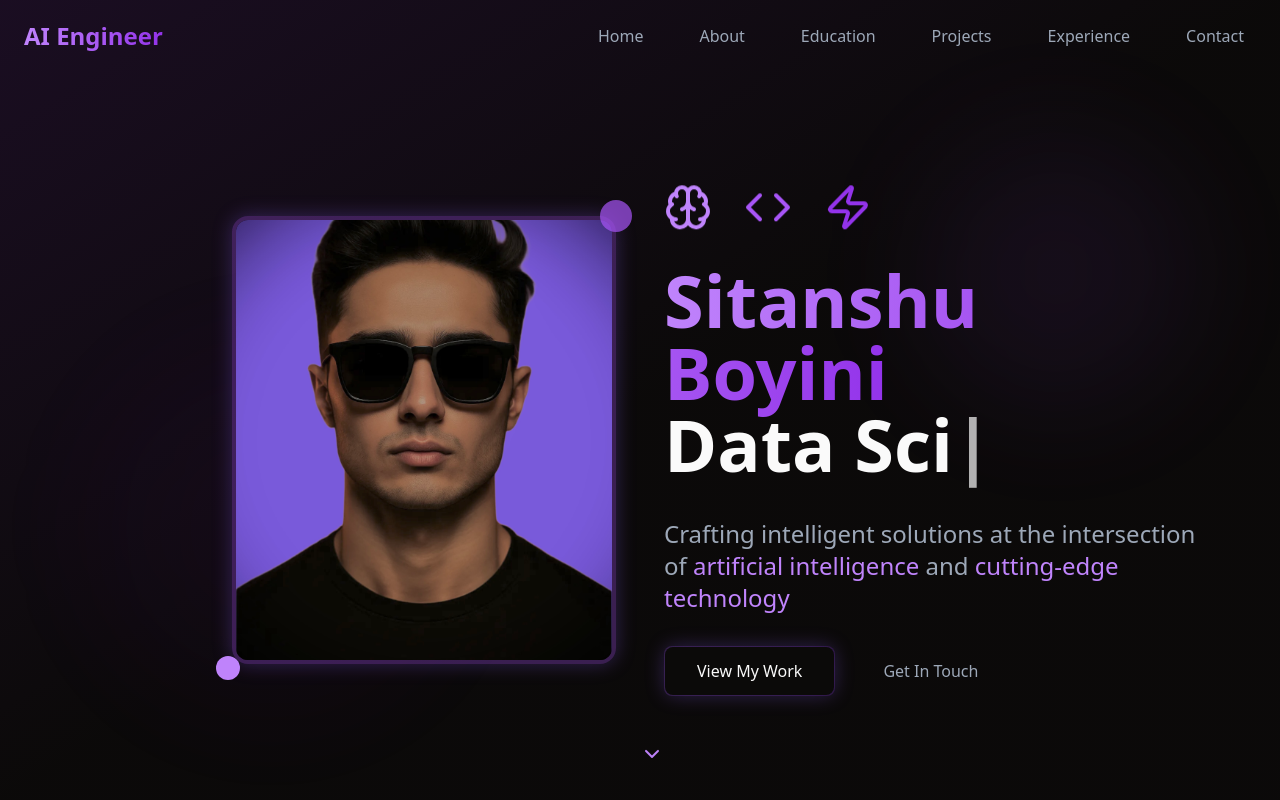
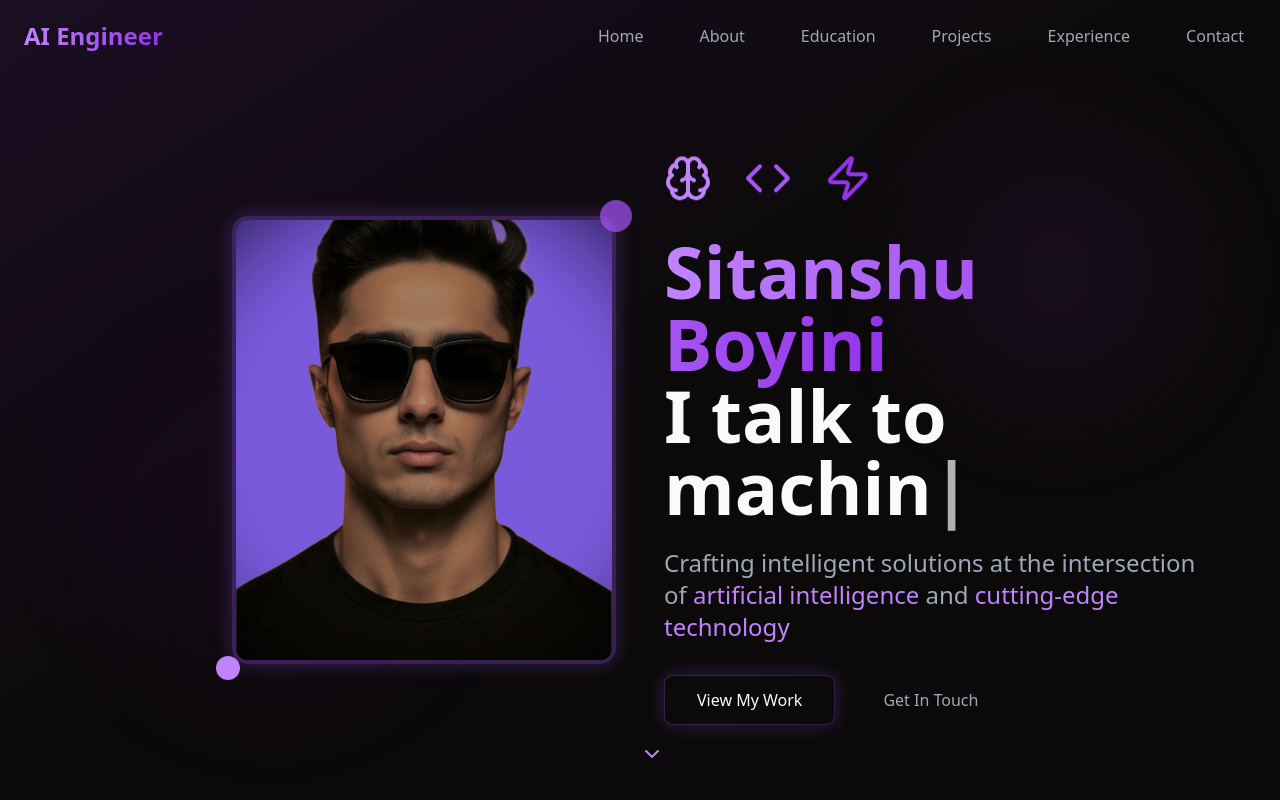
Before and after one commit to xsitanshux/dark-violet-persona, a React (Vite) app: page / in a window 1280 px wide. Shown: the top 800 px of the page. Built offline with nearby package versions, Linux system fonts and the light colour scheme.

Commit message:
Update Hero.tsx

```diff
--- a/src/components/Hero.tsx
+++ b/src/components/Hero.tsx
@@ -9,9 +9,9 @@ function Hero() {
   const typingIndex = useRef(0);
   // Updated designations as requested
   const designations = [
-    'AI Engineer',
-    'Data Scientist',
-    'Stoic'
+    'I talk to machines more than people',
+    'But still get misunderstood',
+    'But atleast the model learns'
   ];
 
   // Add your name here
```
